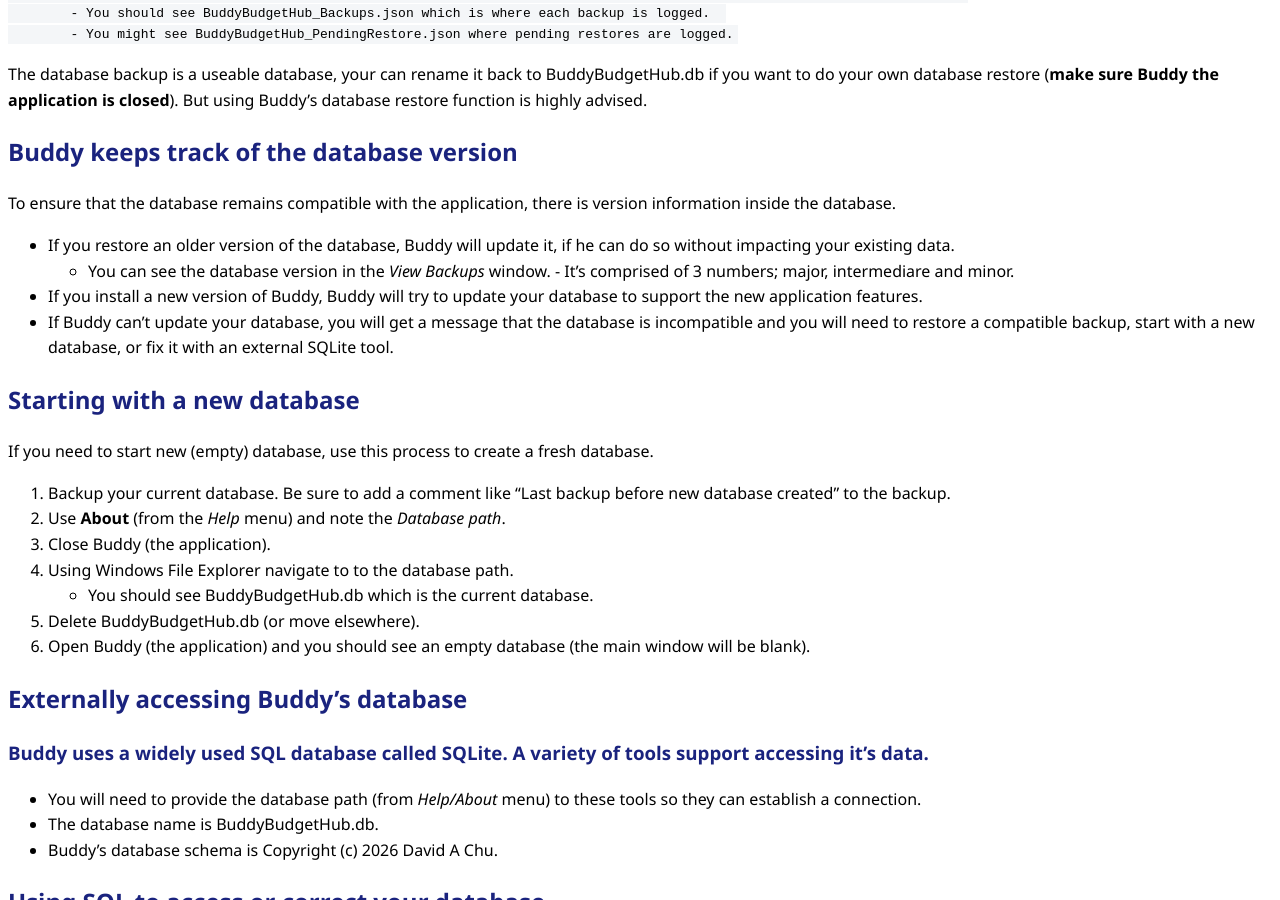
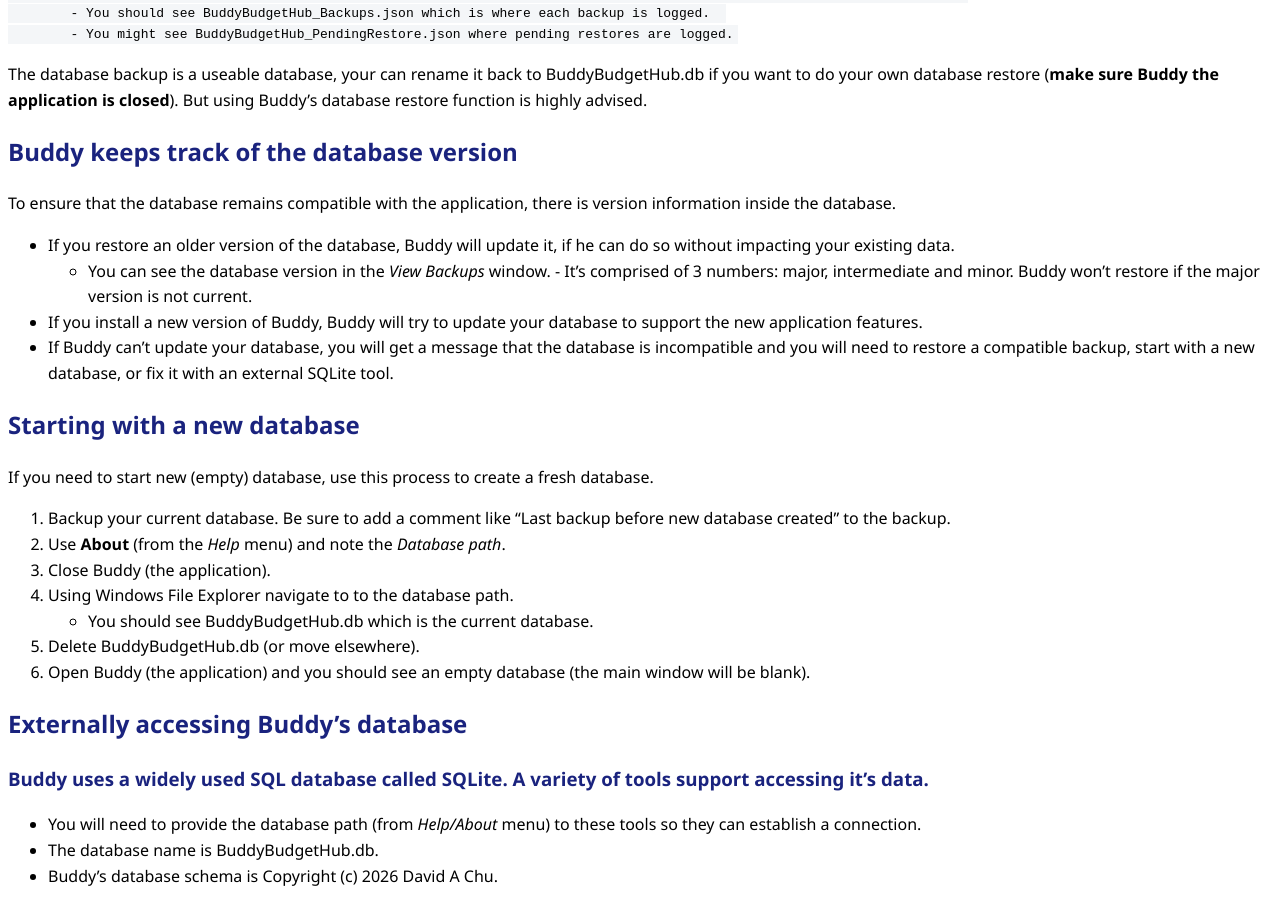
Before and after one commit to chudave1/Buddy-the-Budget-Helper-Release, a Jekyll site: the page built from docs/taking-care-of-data.md, in a window 1280 px wide and 900 px high, scrolled down 924 px. Built offline with Jekyll 4.4.1, drawn with Linux system fonts in a browser that asks for light colours.

Commit message:
Fix spelling and punctuation in database version section
Corrected spelling of 'intermediare' to 'intermediate' and improved punctuation.

```diff
--- a/docs/taking-care-of-data.md
+++ b/docs/taking-care-of-data.md
@@ -42,7 +42,7 @@ The database backup is a useable database, your can rename it back to BuddyBudge
 To ensure that the database remains compatible with the application, there is version information inside the database.
 - If you restore an older version of the database, Buddy will update it, if he can do so without impacting your existing data.
 	- You can see the database version in the *View Backups* window.
- 	- It's comprised of 3 numbers; major, intermediare and minor.
+ 	- It's comprised of 3 numbers: major, intermediate and minor.  Buddy won't restore if the major version is not current.
 
 - If you install a new version of Buddy, Buddy will try to update your database to support the new application features.
 - If Buddy can't update your database, you will get a message that the database is incompatible and you will need to restore a compatible backup, start with a new database, or fix it with an external SQLite tool.
```
